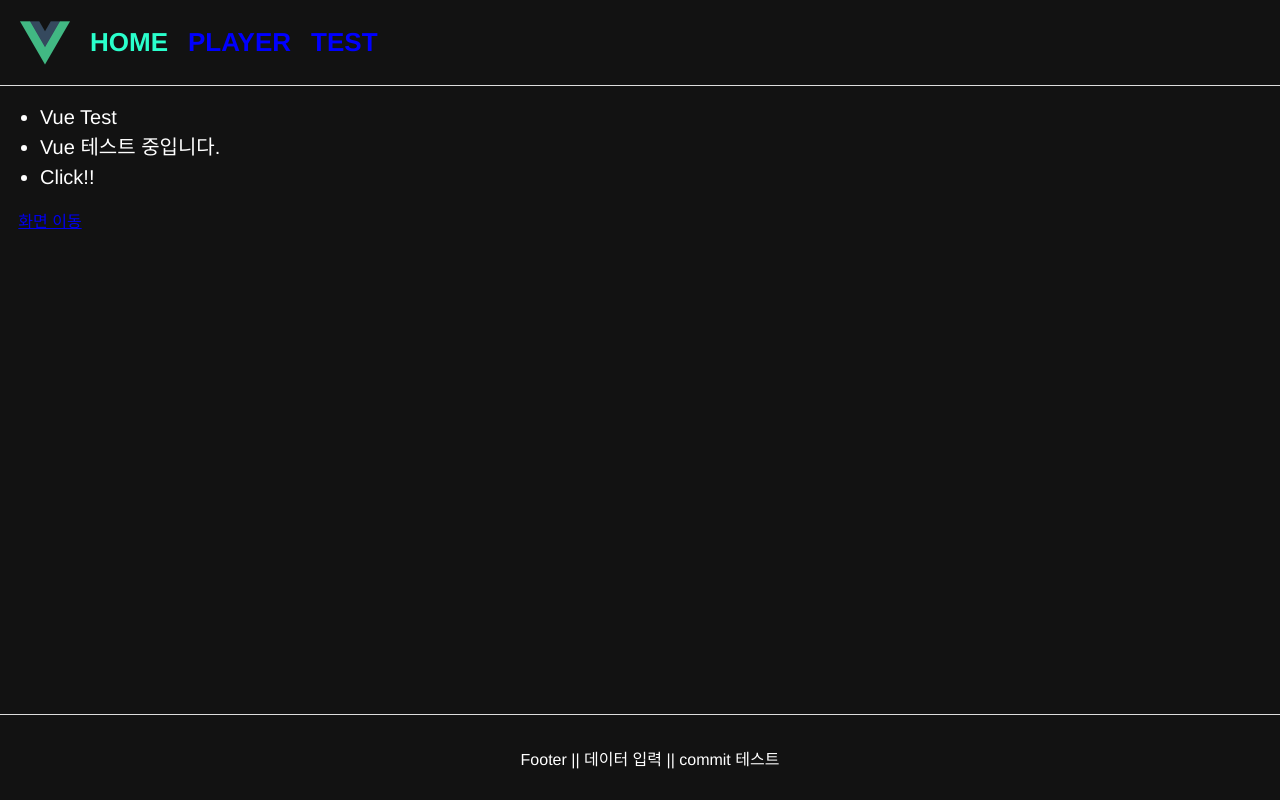
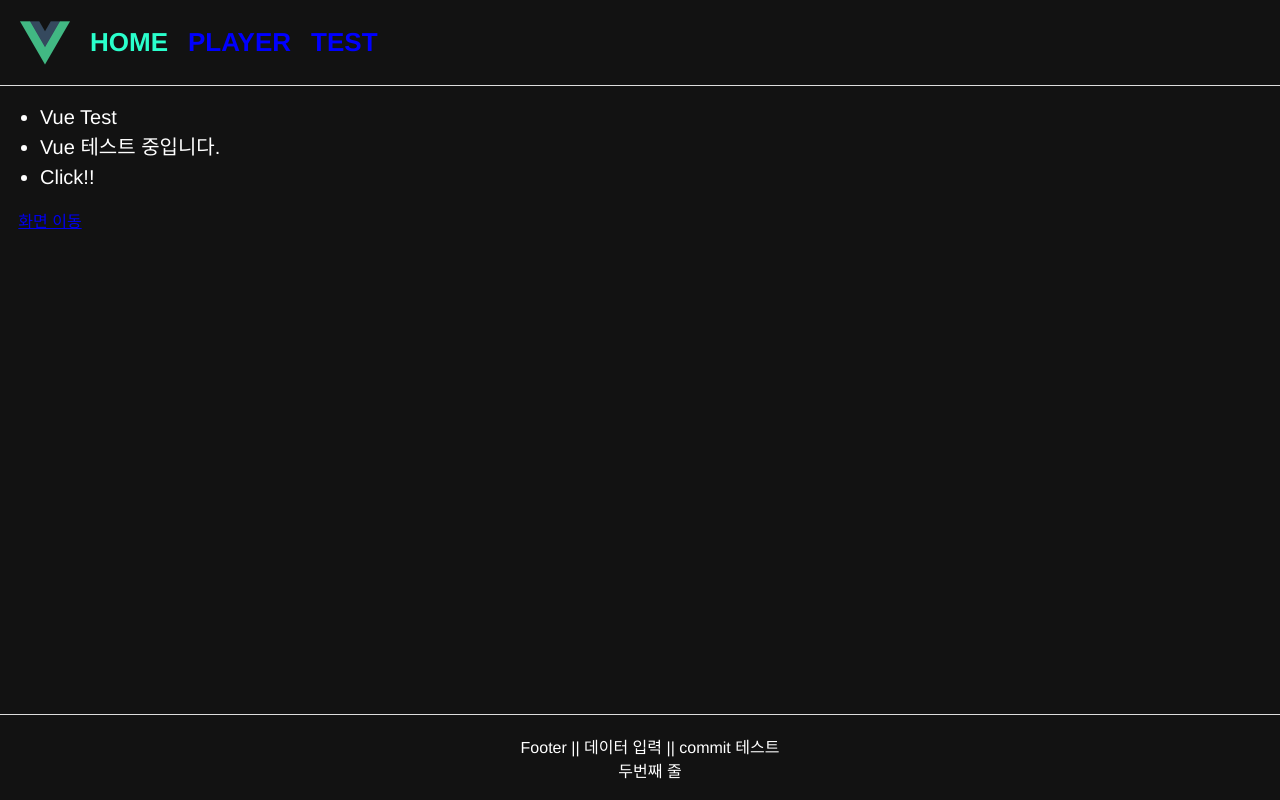
Before and after one commit to hwany0919/vueTest, a Vue app: page / in a window 1280 px wide. Built offline with nearby package versions, Linux system fonts and the light colour scheme.

Commit message:
세번째 커밋

```diff
--- a/src/views/Footer.vue
+++ b/src/views/Footer.vue
@@ -1,7 +1,8 @@
 <template>
   <div class="footer">
     <div>
-      Footer || 데이터 입력 || commit 테스트
+      <div>Footer || 데이터 입력 || commit 테스트</div>
+      <div>두번째 줄</div>
     </div>
   </div>
 </template>
```
